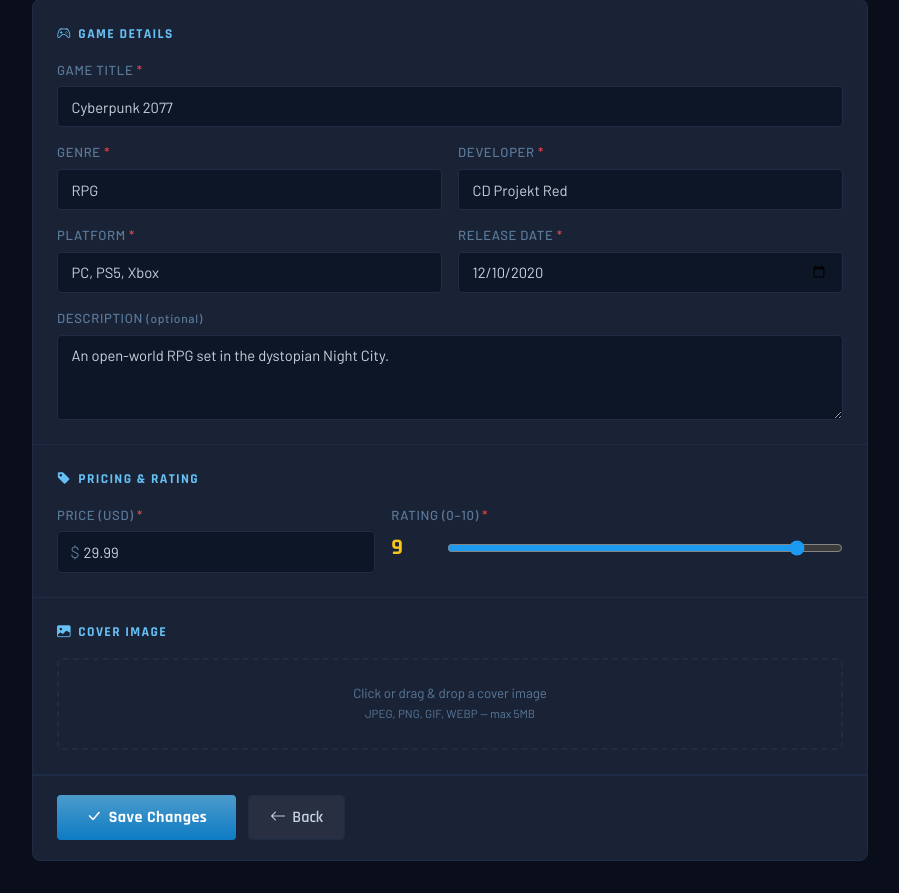
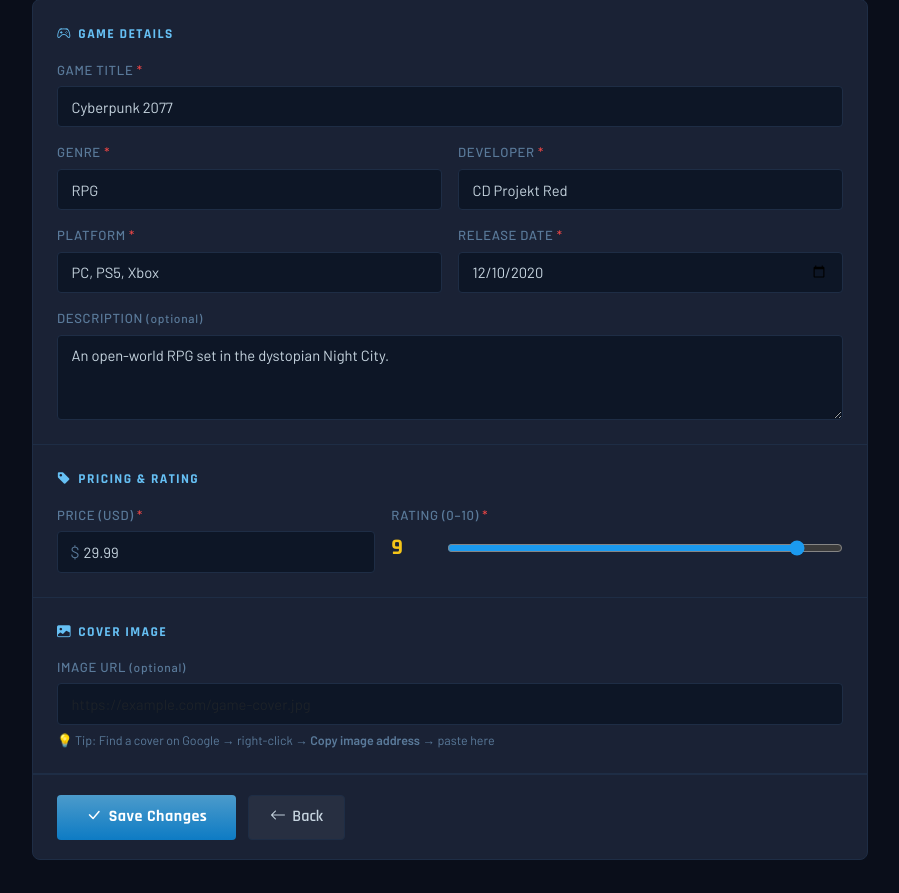
Before and after one commit to acesoo/Game-Library, a PHP site: page /edit.php?id=1 in a window 1280 px wide. Shown: the part 219-1112 px from the top of the page, without its empty margins (190-1089 px from the left). After the commit the page ends 1079 px from the top, so only its background shows below. Run offline with PHP 8.4, Linux system fonts and the light colour scheme; data comes from the database, SQL or seed files in the repository.

Commit message:
switch to image URLs instead of file upload

```diff
--- a/edit.php
+++ b/edit.php
@@ -1,10 +1,9 @@
 <?php
 /**
- * edit.php - Edit an existing game
+ * edit.php - Edit an existing game (uses image URL instead of file upload)
  */
 
 require_once 'db.php';
-require_once 'upload.php';
 
 $pdo = getDBConnection();
 
@@ -26,8 +25,8 @@
     'platform'     => $game['platform'],
     'rating'       => $game['rating'],
     'description'  => $game['description'] ?? '',
+    'cover_path'   => $game['cover_path'] ?? '',
 ];
-$current_cover = $game['cover_path'];
 
 if ($_SERVER['REQUEST_METHOD'] === 'POST') {
 
@@ -39,6 +38,7 @@
     $platform     = trim($_POST['platform']     ?? '');
     $rating       = trim($_POST['rating']       ?? '');
     $description  = trim($_POST['description']  ?? '');
+    $cover_path   = trim($_POST['cover_path']   ?? '');
 
     // --- Validation using empty() ---
     if (empty($title))        $errors['title']        = 'Game title is required.';
@@ -51,18 +51,11 @@
     if (empty($rating))       $errors['rating']       = 'Rating is required.';
     elseif (!is_numeric($rating) || $rating < 0 || $rating > 10) $errors['rating'] = 'Rating must be 0–10.';
 
-    $cover_path = $current_cover;
-    if (!empty($_FILES['cover']['name'])) {
-        $uploaded = uploadImage($_FILES['cover']);
-        if ($uploaded === false) {
-            $errors['cover'] = 'Image upload failed. JPEG/PNG/GIF/WEBP under 5MB only.';
-        } else {
-            if (!empty($current_cover) && file_exists($current_cover)) unlink($current_cover);
-            $cover_path = $uploaded;
-        }
+    if (!empty($cover_path) && !filter_var($cover_path, FILTER_VALIDATE_URL)) {
+        $errors['cover_path'] = 'Please enter a valid image URL.';
     }
 
-    $values = compact('title','genre','developer','price','release_date','platform','rating','description');
+    $values = compact('title','genre','developer','price','release_date','platform','rating','description','cover_path');
 
     if (empty($errors)) {
         $stmt = $pdo->prepare(
@@ -80,7 +73,7 @@
             ':platform'     => $platform,
             ':rating'       => (int)$rating,
             ':description'  => $description ?: null,
-            ':cover_path'   => $cover_path,
+            ':cover_path'   => $cover_path ?: null,
             ':id'           => $id,
         ]);
         header('Location: index.php?updated=1');
@@ -121,12 +114,6 @@
         .form-control:focus, .form-select:focus { background:#0d1626; color:var(--steam-bright); border-color:var(--steam-blue); box-shadow:0 0 0 3px rgba(27,154,239,.15); outline:none; }
         .form-select option { background:#111827; }
         .invalid-feedback { display:block; font-size:.8rem; color:var(--steam-red); margin-top:.3rem; }
-        .current-cover { width:100%; max-height:200px; object-fit:cover; border-radius:6px; border:1px solid var(--steam-border); margin-bottom:1rem; }
-        .image-dropzone { border:2px dashed var(--steam-border); border-radius:6px; padding:1.5rem; text-align:center; cursor:pointer; transition:border-color .2s,background .2s; position:relative; overflow:hidden; }
-        .image-dropzone:hover { border-color:var(--steam-blue); background:rgba(27,154,239,.04); }
-        .image-dropzone input[type=file] { position:absolute; inset:0; opacity:0; cursor:pointer; width:100%; height:100%; }
-        .image-dropzone p { margin:0; font-size:.83rem; color:var(--steam-muted); }
-        #newCoverPreview { width:100%; max-height:220px; object-fit:cover; border-radius:6px; margin-top:1rem; display:none; border:1px solid var(--steam-border); }
         .form-footer { padding:1.2rem 1.5rem; border-top:1px solid var(--steam-border); display:flex; gap:.75rem; flex-wrap:wrap; }
         .btn-submit { background:linear-gradient(180deg,#4c9bcb 0%,var(--steam-blue2) 100%); color:#fff; border:none; border-radius:4px; padding:.6rem 1.8rem; font-family:'Rajdhani',sans-serif; font-weight:700; font-size:1rem; letter-spacing:.5px; cursor:pointer; transition:filter .2s; display:inline-flex; align-items:center; gap:.4rem; }
         .btn-submit:hover { filter:brightness(1.15); }
@@ -136,7 +123,9 @@
         .rating-row { display:flex; align-items:center; gap:1rem; }
         #ratingDisplay { font-family:'Rajdhani',sans-serif; font-size:1.4rem; font-weight:700; color:var(--steam-gold); min-width:2.5rem; }
         input[type=range] { accent-color:var(--steam-blue); flex:1; }
+        #coverPreview { width:100%; max-height:220px; object-fit:cover; border-radius:6px; margin-top:1rem; display:none; border:1px solid var(--steam-border); }
         .edit-badge { background:rgba(27,154,239,.1); border:1px solid rgba(27,154,239,.2); color:var(--steam-teal); border-radius:4px; padding:.5rem 1rem; font-size:.83rem; display:flex; align-items:center; gap:.5rem; margin-bottom:1.25rem; }
+        .url-hint { font-size:.78rem; color:var(--steam-muted); margin-top:.35rem; }
     </style>
 </head>
 <body>
@@ -160,7 +149,7 @@
     <div class="page-title"><i class="bi bi-pencil-fill" style="color:var(--steam-blue);"></i> Edit Game</div>
     <div class="edit-badge"><i class="bi bi-info-circle-fill"></i> Editing: <strong><?= htmlspecialchars($game['title']) ?></strong> — ID #<?= $id ?></div>
 
-    <form method="POST" action="edit.php" enctype="multipart/form-data" novalidate>
+    <form method="POST" action="edit.php" novalidate>
     <input type="hidden" name="id" value="<?= $id ?>" />
     <div class="form-card">
 
@@ -236,18 +225,14 @@
 
         <div class="form-section">
             <div class="section-title"><i class="bi bi-image-fill"></i> Cover Image</div>
-            <?php if (!empty($current_cover)): ?>
-                <img src="<?= htmlspecialchars($current_cover) ?>" class="current-cover" alt="Current cover" />
-            <?php endif; ?>
-            <div class="image-dropzone <?= isset($errors['cover'])?'border-danger':'' ?>">
-                <input type="file" name="cover" id="coverInput" accept="image/jpeg,image/png,image/gif,image/webp" />
-                <p id="dropzoneText">
-                    <?= !empty($current_cover) ? 'Upload a new cover to replace current' : 'Click or drag & drop a cover image' ?>
-                    <br><small>JPEG, PNG, GIF, WEBP — max 5MB</small>
-                </p>
-            </div>
-            <?php if(isset($errors['cover'])): ?><div class="invalid-feedback"><?= $errors['cover'] ?></div><?php endif; ?>
-            <img id="newCoverPreview" src="" alt="Preview" />
+            <label>Image URL <span style="color:var(--steam-muted);font-size:.75rem;text-transform:none;">(optional)</span></label>
+            <input type="url" name="cover_path" id="coverUrl"
+                class="form-control <?= isset($errors['cover_path'])?'is-invalid':'' ?>"
+                value="<?= htmlspecialchars($values['cover_path']) ?>"
+                placeholder="https://example.com/game-cover.jpg" />
+            <?php if(isset($errors['cover_path'])): ?><div class="invalid-feedback"><?= $errors['cover_path'] ?></div><?php endif; ?>
+            <div class="url-hint">💡 Tip: Find a cover on Google → right-click → <strong>Copy image address</strong> → paste here</div>
+            <img id="coverPreview" src="" alt="Cover preview" />
         </div>
 
         <div class="form-footer">
@@ -264,19 +249,20 @@
     const display = document.getElementById('ratingDisplay');
     slider.addEventListener('input', () => { display.textContent = slider.value; });
 
-    document.getElementById('coverInput').addEventListener('change', function () {
-        const file = this.files[0];
-        const preview = document.getElementById('newCoverPreview');
-        if (file) {
-            const reader = new FileReader();
-            reader.onload = e => {
-                preview.src = e.target.result;
-                preview.style.display = 'block';
-                document.getElementById('dropzoneText').innerHTML = '<strong style="color:var(--steam-teal)">' + file.name + '</strong>';
-            };
-            reader.readAsDataURL(file);
+    const coverUrl = document.getElementById('coverUrl');
+    const coverPreview = document.getElementById('coverPreview');
+    function updatePreview() {
+        const url = coverUrl.value.trim();
+        if (url) {
+            coverPreview.src = url;
+            coverPreview.style.display = 'block';
+            coverPreview.onerror = () => { coverPreview.style.display = 'none'; };
+        } else {
+            coverPreview.style.display = 'none';
         }
-    });
+    }
+    coverUrl.addEventListener('input', updatePreview);
+    updatePreview();
 </script>
 </body>
 </html>
```
Also changed, not shown: create.php (+39 -51 lines).
